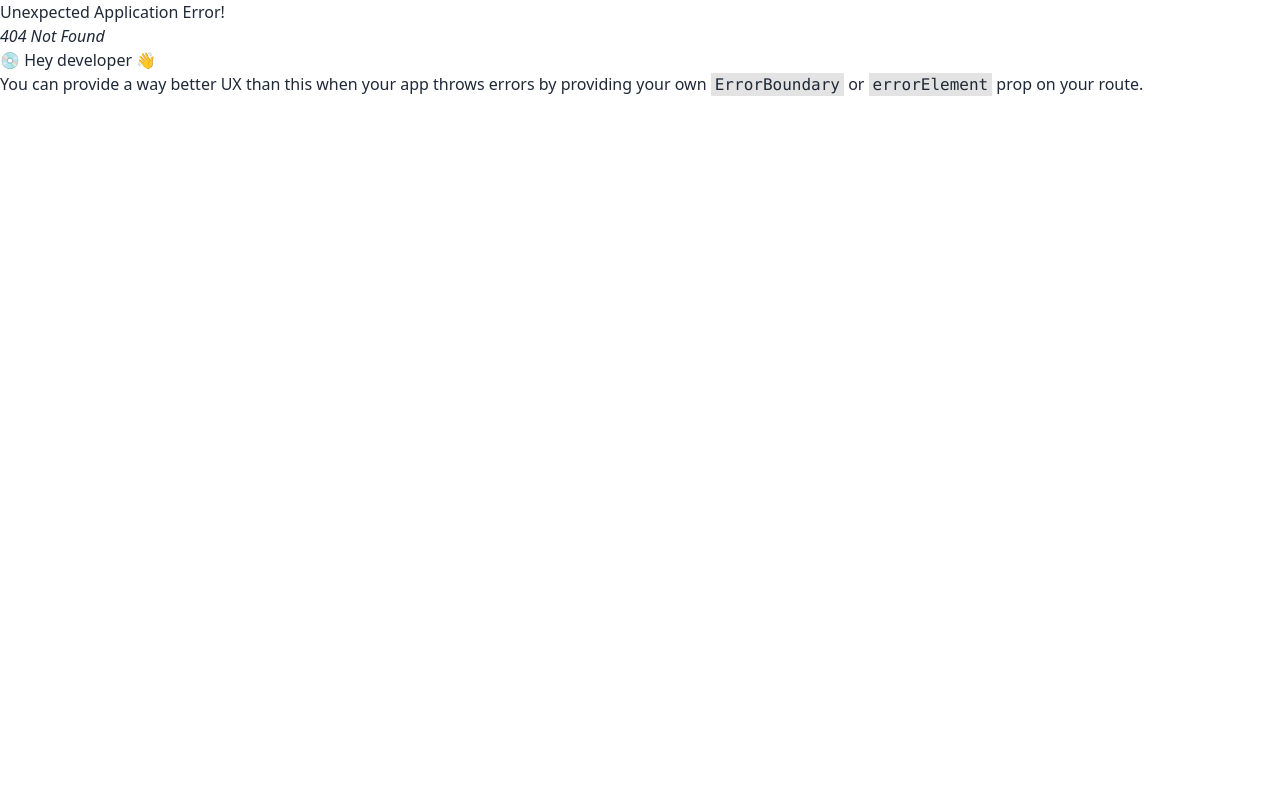
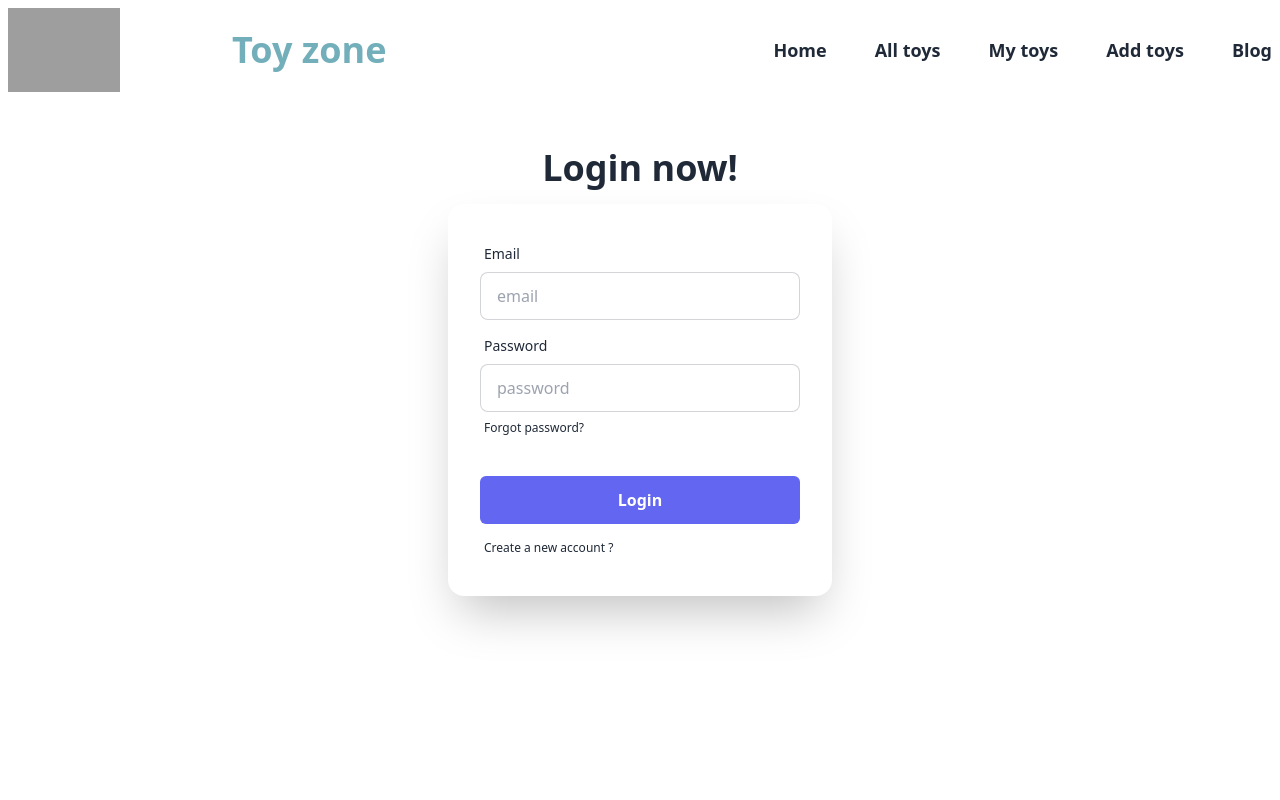
Before and after one commit to Sakibahmed2/Toy-zone-client, a React (Vite) app: page /login in a window 1280 px wide. Before the commit this address had no page. Shown: the top 800 px of the page. Built offline with nearby package versions, Linux system fonts and the light colour scheme; grey boxes are pictures that could not be loaded.

Commit message:
login ui done

```diff
--- a/src/Pages/Home/Home/Home.jsx
+++ b/src/Pages/Home/Home/Home.jsx
@@ -13,6 +13,11 @@
                     </div>
                 </div>
             </div>
+
+            {/* Gallery */}
+            <div>
+
+            </div>
         </div>
     );
 };
--- /dev/null
+++ b/src/Pages/Login/Login.jsx
@@ -0,0 +1,52 @@
+import React from 'react';
+import { Link } from 'react-router-dom';
+
+const Login = () => {
+
+    const handleLogin = (e) => {
+        e.preventDefault()
+        const form = e.target;
+        const email = form.email.value;
+        const password = form.password.value;
+        console.log(email, password);
+    }
+
+    return (
+        <div>
+            <div className=" min-h-screen mt-8">
+                <div className="hero-content flex-col ">
+                    <div className="text-center lg:text-left">
+                        <h1 className="text-4xl font-bold">Login now!</h1>
+                    </div>
+                    <div className="card flex-shrink-0 w-full max-w-sm shadow-2xl bg-base-100">
+                        <form onSubmit={handleLogin} className="card-body">
+                            <div className="form-control">
+                                <label className="label">
+                                    <span className="label-text">Email</span>
+                                </label>
+                                <input type="text" name='email' placeholder="email" className="input input-bordered" />
+                            </div>
+                            <div className="form-control">
+                                <label className="label">
+                                    <span className="label-text">Password</span>
+                                </label>
+                                <input type="password" name='password' placeholder="password" className="input input-bordered" />
+                                <label className="label">
+                                    <a href="#" className="label-text-alt link link-hover">Forgot password?</a>
+                                </label>
+                            </div>
+                            <div className="form-control mt-6">
+                                <button className="my-btn">Login</button>
+                            </div>
+                            <label className="label">
+                                <Link className="label-text-alt link link-hover" to='/register'>Create a new account ?</Link>
+                            </label>
+                        </form>
+                    </div>
+                </div>
+            </div>
+        </div>
+    );
+};
+
+export default Login;
--- /dev/null
+++ b/src/Pages/Register/Register.jsx
@@ -0,0 +1,43 @@
+import React from 'react';
+import { Link } from 'react-router-dom';
+
+const Register = () => {
+    return (
+        <div>
+            <div className=" min-h-screen mt-8">
+                <div className="hero-content flex-col ">
+                    <div className="text-center lg:text-left">
+                        <h1 className="text-4xl font-bold">Register now!</h1>
+                    </div>
+                    <div className="card flex-shrink-0 w-full max-w-sm shadow-2xl bg-base-100">
+                        <form  className="card-body">
+                            <div className="form-control">
+                                <label className="label">
+                                    <span className="label-text">Email</span>
+                                </label>
+                                <input type="text" name='email' placeholder="email" className="input input-bordered" />
+                            </div>
+                            <div className="form-control">
+                                <label className="label">
+                                    <span className="label-text">Password</span>
+                                </label>
+                                <input type="password" name='password' placeholder="password" className="input input-bordered" />
+                                <label className="label">
+                                    <a href="#" className="label-text-alt link link-hover">Forgot password?</a>
+                                </label>
+                            </div>
+                            <div className="form-control mt-6">
+                                <button className="my-btn">Login</button>
+                            </div>
+                            <label className="label">
+                                <Link className="label-text-alt link link-hover" to='/register'>Create a new account ?</Link>
+                            </label>
+                        </form>
+                    </div>
+                </div>
+            </div>
+        </div>
+    );
+};
+
+export default Register;
--- /dev/null
+++ b/src/firebase/firebase.config.js
@@ -0,0 +1,18 @@
+// Import the functions you need from the SDKs you need
+import { initializeApp } from "firebase/app";
+// TODO: Add SDKs for Firebase products that you want to use
+// https://firebase.google.com/docs/web/setup#available-libraries
+
+// Your web app's Firebase configuration
+const firebaseConfig = {
+    apiKey: import.meta.env.VITE_apiKey,
+    authDomain: import.meta.env.VITE_authDomain,
+    projectId: import.meta.env.VITE_projectId,
+    storageBucket: import.meta.env.VITE_storageBucket,
+    messagingSenderId: import.meta.env.VITE_messagingSenderId,
+    appId: import.meta.env.VITE_appId,
+};
+
+// Initialize Firebase
+const app = initializeApp(firebaseConfig);
+export default app;
```
Also changed, not shown: src/Routes/Routes.jsx (+10 -0 lines).
